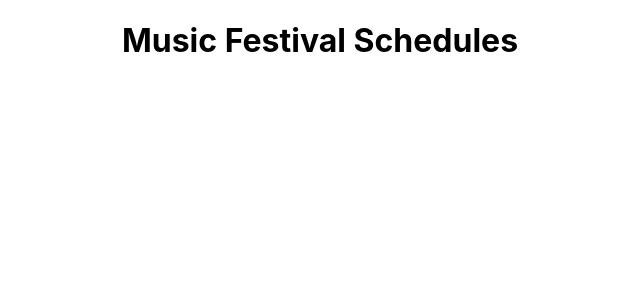
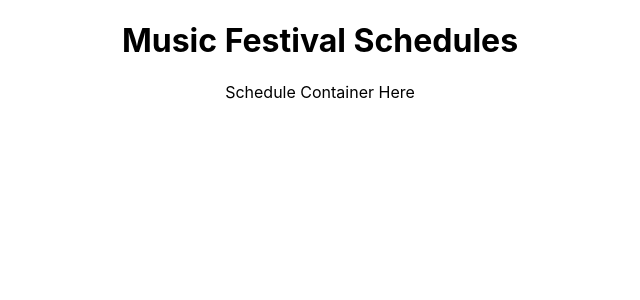
Before and after one commit to aloraalee/music-festival-fe, a React (Create React App) app: page / in a window 1280 px wide. Shown: the top 300 px of the page, without its empty margins (320-960 px from the left). Built offline with nearby package versions, Linux system fonts and the light colour scheme.

Commit message:
feat: Install router.

```diff
--- a/package.json
+++ b/package.json
@@ -6,6 +6,7 @@
     "cra-template": "1.2.0",
     "react": "^19.0.0",
     "react-dom": "^19.0.0",
+    "react-router-dom": "^7.1.3",
     "react-scripts": "5.0.1"
   },
   "scripts": {
--- a/src/App.js
+++ b/src/App.js
@@ -1,4 +1,7 @@
 import React from "react";
+import { Routes, Route} from 'react-router-dom';
+import ScheduleContainer from '../src/ScheduleContainer.js'
+import ScheduleDetails from '../src/ScheduleDetails.js'
 import './App.css';
 
 function App() {
@@ -7,6 +10,10 @@ function App() {
       <header>
         <h1>Music Festival Schedules</h1>
       </header>
+      <Routes>
+        <Route path='/' element={<ScheduleContainer/>}/>
+        <Route path='/:id' element={<ScheduleDetails/>} />
+      </Routes>
     </main>
   );
 }
--- a/src/ScheduleContainer.js
+++ b/src/ScheduleContainer.js
@@ -0,0 +1,12 @@
+import SchedulePoster from '../src/SchedulePoster';
+
+function SchedulesContainer({ }) {
+
+  return (
+    <section className="schedules-container">
+      Schedule Container Here
+    </section>
+  )
+  }
+
+export default SchedulesContainer;
--- a/src/SchedulePoster.js
+++ b/src/SchedulePoster.js
@@ -0,0 +1,11 @@
+import './SchedulePoster.css';
+
+function SchedulePoster({ }) {
+
+  return (
+    <section className="schedule-poster">
+      Individual Schedule
+    </section>
+        )}
+
+export default SchedulePoster;
--- a/src/index.js
+++ b/src/index.js
@@ -3,13 +3,17 @@ import ReactDOM from 'react-dom/client';
 import './index.css';
 import App from './App';
 import reportWebVitals from './reportWebVitals';
+import { BrowserRouter } from 'react-router-dom';
 
 const root = ReactDOM.createRoot(document.getElementById('root'));
+
 root.render(
-  <React.StrictMode>
-    <App />
-  </React.StrictMode>
-);
+  <BrowserRouter>
+    <React.StrictMode>
+      <App />
+    </React.StrictMode>
+    </BrowserRouter>
+  );
 
 // If you want to start measuring performance in your app, pass a function
 // to log results (for example: reportWebVitals(console.log))
```
Also changed, not shown: 1 other file (tests, documents, lock files or other folders).
